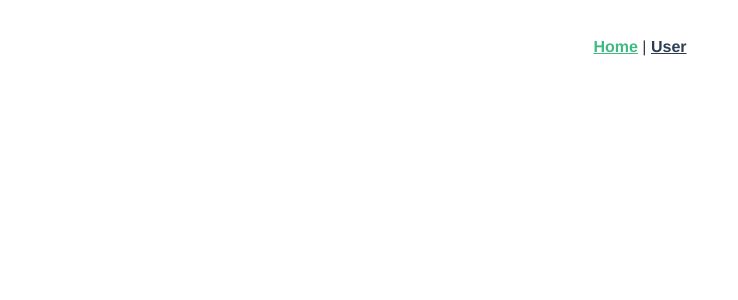
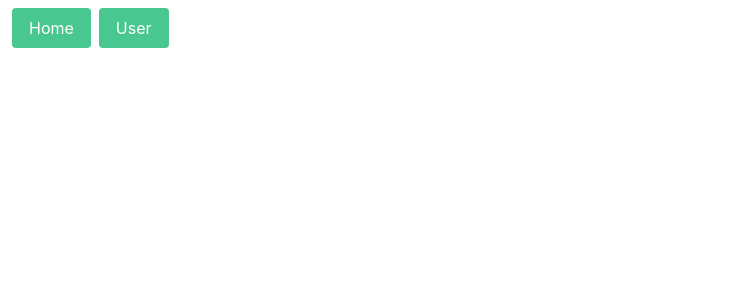
Before and after one commit to divasilevski/authentication, a Vue app: page / in a window 1280 px wide. Shown: the top 300 px of the page, without its empty margins (0-738 px from the left). Built offline with nearby package versions, Linux system fonts and the light colour scheme.

Commit message:
Created router-buttons

```diff
--- a/package.json
+++ b/package.json
@@ -8,6 +8,7 @@
     "lint": "vue-cli-service lint"
   },
   "dependencies": {
+    "buefy": "^0.8.9",
     "core-js": "^3.4.4",
     "vue": "^2.6.10",
     "vue-router": "^3.1.3",
--- a/src/App.vue
+++ b/src/App.vue
@@ -1,32 +1,17 @@
 <template>
-  <div id="app">
-    <div id="nav">
-      <router-link to="/">Home</router-link> |
-      <router-link to="/user">User</router-link>
-    </div>
-    <router-view />
+  <div class="app">
+    <RouterButton></RouterButton>
   </div>
 </template>
 
-<style>
-#app {
-  font-family: "Avenir", Helvetica, Arial, sans-serif;
-  -webkit-font-smoothing: antialiased;
-  -moz-osx-font-smoothing: grayscale;
-  text-align: center;
-  color: #2c3e50;
-}
+<script>
+// @ is an alias to /src
+import RouterButton from "@/components/router-button.vue";
 
-#nav {
-  padding: 30px;
-}
-
-#nav a {
-  font-weight: bold;
-  color: #2c3e50;
-}
-
-#nav a.router-link-exact-active {
-  color: #42b983;
-}
-</style>
+export default {
+  name: "app",
+  components: {
+    RouterButton
+  }
+};
+</script>
--- /dev/null
+++ b/src/components/router-button.vue
@@ -0,0 +1,8 @@
+<template>
+  <div class="navbar-item">
+    <div class="buttons">
+      <b-button tag="router-link" to="/" type="is-success">Home</b-button>
+      <b-button tag="router-link" to="/user" type="is-success">User</b-button>
+    </div>
+  </div>
+</template>
--- a/src/main.js
+++ b/src/main.js
@@ -2,6 +2,10 @@ import Vue from "vue";
 import App from "./App.vue";
 import router from "./router";
 import store from "./store";
+
+import Buefy from "buefy";
+import "buefy/dist/buefy.css";
+Vue.use(Buefy);
 
 Vue.config.productionTip = false;
 
--- a/src/views/Home.vue
+++ b/src/views/Home.vue
@@ -1,15 +1,3 @@
 <template>
   <div class="home"></div>
 </template>
-
-<script>
-// @ is an alias to /src
-//import HelloWorld from "@/components/HelloWorld.vue";
-
-export default {
-  name: "home",
-  components: {
-    //HelloWorld
-  }
-};
-</script>
```
Also changed, not shown: 1 other file (tests, documents, lock files or other folders).
